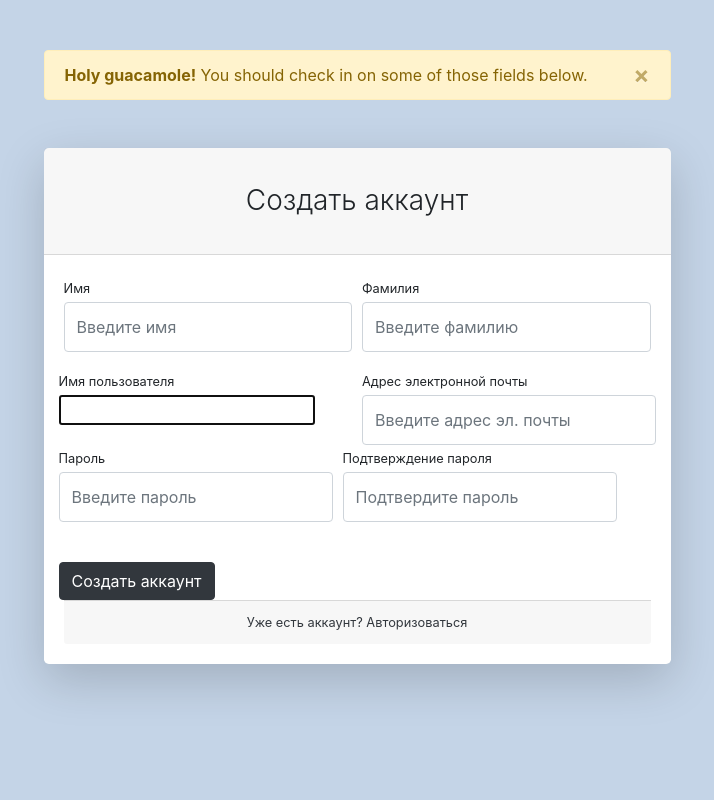
After one commit to AlexGorSvami/store, a Django app: page /users/registration/ in a window 1280 px wide. The commit adds this page. Shown: the whole page, without its empty margins (283-997 px from the left). Run offline with Django 3.2, Linux system fonts and the light colour scheme; parts of the project's set-up code (start-up, migrations or seed data) failed here and were passed over; some libraries are stand-ins or nearby versions.

Commit message:
created registration

```diff
--- a/products/templates/products/base.html
+++ b/products/templates/products/base.html
@@ -38,7 +38,7 @@
                     <a class="nav-link" href="{% url 'products:index' %}">Каталог <i class="fas fa-shopping-bag"></i> </a>
                 </li>
                 <li class="nav-item">
-                    <a class="nav-link" href="users/login.html">Войти <i class="fas fa-sign-in-alt"></i></a>
+                    <a class="nav-link" href="{% url 'users:login' %}">Войти <i class="fas fa-sign-in-alt"></i></a>
                 </li>
                 <li class="nav-item dropdown">
                     <a class="nav-link dropdown-toggle" href="#" id="navbarDropdown" role="button"
--- a/store/urls.py
+++ b/store/urls.py
@@ -19,11 +19,11 @@ from products.views import index, products
 from django.conf.urls.static import static
 from django.conf import settings
 
-
 urlpatterns = [
     path('admin/', admin.site.urls),
     path('', index, name='index'),
     path('products/', include('products.urls', namespace='products')),
+    path('users/', include('users.urls', namespace='urls'))
 ]
 
 if settings.DEBUG:
--- /dev/null
+++ b/users/forms.py
@@ -0,0 +1,35 @@
+from django import forms
+from django.contrib.auth.forms import AuthenticationForm, UserCreationForm
+
+from users.models import User
+
+
+class UserLoginFrom(AuthenticationForm):
+    username = forms.CharField(widget=forms.TextInput(attrs={
+        'class': 'form-control py-4', 'placeholder': 'Введите имя пользователя'}))
+    password = forms.CharField(widget=forms.PasswordInput(attrs={
+        'class': 'form-control  py-4', 'placeholder': 'Введите пароль'}))
+
+    class Meta:
+        model = User
+        fields = ('username', 'password')
+
+
+class UserRegistrationForm(UserCreationForm):
+    first_name = forms.CharField(widget=forms.TextInput(attrs={
+        'class': 'form-control py-4', 'placeholder': 'Введите имя'}))
+    last_name = forms.CharField(widget=forms.TextInput(attrs={
+        'class': 'form-control py-4', 'placeholder': 'Введите фамилию'}))
+
+    user_name = forms.CharField(widget=forms.TextInput(attrs={
+        'class': 'form-control py-4', 'placeholder': 'Введите имя пользователя'}))
+    email = forms.CharField(widget=forms.EmailInput(attrs={
+        'class': 'form-control py-4', 'placeholder': 'Введите адрес эл. почты'}))
+    password1 = forms.CharField(widget=forms.PasswordInput(attrs={
+        'class': 'form-control py-4', 'placeholder': 'Введите пароль'}))
+    password2 = forms.CharField(widget=forms.PasswordInput(attrs={
+        'class': 'form-control py-4', 'placeholder': 'Подтвердите пароль'}))
+
+    class Meta:
+        model = User
+        fields = ('first_name', 'last_name', 'username', 'email', 'password1', 'password2')
--- /dev/null
+++ b/users/templates/users/base.html
@@ -0,0 +1,27 @@
+{% load static %}
+
+<!DOCTYPE html>
+<html lang="en">
+<head>
+    <meta charset="utf-8"/>
+    <meta http-equiv="X-UA-Compatible" content="IE=edge"/>
+    <meta name="viewport" content="width=device-width, initial-scale=1, shrink-to-fit=no"/>
+    <meta name="description" content=""/>
+    <meta name="author" content=""/>
+    <title>Store - Авторизация</title>
+    <link href="{% static 'vendor/css/auth.css' %}" rel="stylesheet"/>
+    <script src="https://cdnjs.cloudflare.com/ajax/libs/font-awesome/5.15.1/js/all.min.js"
+            crossorigin="anonymous"></script>
+</head>
+<body class="bg-primary">
+<div id="layoutAuthentication">
+    <div id="layoutAuthentication_content">
+      {% block content %} {% endblock %}
+    </div>
+</div>
+<script src="https://code.jquery.com/jquery-3.5.1.slim.min.js" crossorigin="anonymous"></script>
+<script src="https://cdn.jsdelivr.net/npm/bootstrap@4.5.3/dist/js/bootstrap.bundle.min.js"
+        crossorigin="anonymous"></script>
+<script src="{% static 'vendor/js/auth-admin.js'%}"></script>
+</body>
+</html>
--- /dev/null
+++ b/users/templates/users/registration.html
@@ -0,0 +1,87 @@
+{% extends 'users/base.html' %}
+
+{% block content %}
+<main>
+    <div class="container">
+        <div class="row justify-content-center">
+            <div class="col-lg-7">
+                <div class="alert alert-warning alert-dismissible fade show" role="alert"
+                     style="margin-top: 50px;">
+                    <strong>Holy guacamole!</strong> You should check in on some of those fields below.
+                    <button type="button" class="close" data-dismiss="alert" aria-label="Close">
+                        <span aria-hidden="true">&times;</span>
+                    </button>
+                </div>
+                <div class="card shadow-lg border-0 rounded-lg mt-5">
+                    <div class="card-header"><h3 class="text-center font-weight-light my-4">Создать аккаунт</h3>
+                    </div>
+                    <div class="card-body">
+                        <form action="{% url 'users:registration' %}" method="post">
+                            {% csrf_token %}
+                            <div class="form-row">
+                                <div class="col-md-6">
+                                    <div class="form-group">
+                                        <label class="small mb-1" for="{{ form.first_name.id_for_label }}">
+                                            Имя
+                                        </label>
+                                        {{ form.first_name }}
+                                    </div>
+                                </div>
+                                <div class="col-md-6">
+                                    <div class="form-group">
+                                        <label class="small mb-1" for="{{ form.last_name.id_for_label }}">
+                                            Фамилия
+                                        </label>
+                                        {{ form.last_name }}
+                                    </div>
+                                </div>
+                                <div class="form-row">
+                                    <div class="col-md-6">
+                                        <label class="small mb-1" for="{{ form.username.id_for_label }}">
+                                            Имя пользователя
+                                        </label>
+                                        {{ form.username }}
+                                    </div>
+                                    <div class="col-md-6">
+                                        <label class="small mb-1" for="{{ form.email.id_for_label }}">
+                                            Адрес электронной почты
+                                        </label>
+                                        {{ form.email }}
+                                    </div>
+                                </div>
+                                <div class="form-row">
+                                    <div class="col-md-6">
+                                        <div class="form-group">
+                                            <label class="small mb-1" for="form.password1.id_for_label">
+                                                Пароль
+                                            </label>
+                                            {{ form.password1 }}
+                                        </div>
+                                    </div>
+                                    <div class="col-md-6">
+                                        <div class="form-group">
+                                            <label class="small mb-1" for="form.password2.id_for_label">
+                                                Подтверждение пароля
+                                            </label>
+                                            {{ form.password2 }}
+                                        </div>
+                                    </div>
+                                </div>
+                                <div class="form-group mt-4 mb-0">
+                                    <input class="btn btn-primary btn-block" type="submit" value="Создать аккаунт">
+                                </div>
+                        </form>
+                    </div>
+                    <div class="card-footer text-center">
+                        <div class="small">
+                            <a href="{% url 'users:login' %}">
+                                Уже есть аккаунт? Авторизоваться
+                            </a>
+                        </div>
+                    </div>
+                </div>
+            </div>
+        </div>
+    </div>
+</main>
+{% endblock %}
--- /dev/null
+++ b/users/urls.py
@@ -0,0 +1,11 @@
+from django.urls import path
+
+from users.views import login, registation
+
+app_name = 'users'
+
+urlpatterns = [
+    path('login/', login, name='login'),
+    path('registration/', registation, name='registration'),
+
+]
--- a/users/views.py
+++ b/users/views.py
@@ -1,3 +1,35 @@
-from django.shortcuts import render
+from django.shortcuts import render, HttpResponseRedirect
+from django.contrib import auth
+from django.urls import reverse
 
-# Create your views here.
+from users.models import User
+from users.forms import UserLoginFrom, UserRegistrationForm
+
+
+def login(request):
+    if request.method == 'POST':
+        form = UserLoginFrom(data=request.POST)
+        if form.is_valid():
+            username = request.POST['username']
+            password = request.POST['password']
+            user = auth.authenticate(username=username, password=password)
+            if user:
+                auth.login(request, user)
+                return HttpResponseRedirect(reverse('index'))
+
+    else:
+        form = UserLoginFrom()
+    context = {'form': UserLoginFrom()}
+    return render(request, 'users/login.html', context)
+
+
+def registation(request):
+    if request.method == 'POST':
+        form = UserRegistrationForm(data=request.POST)
+        if form.is_valid():
+            form.save()
+            return HttpResponseRedirect(reverse('users:login'))
+    else:
+        form = UserRegistrationForm()
+    context = {'form': form}
+    return render(request, 'users/registration.html', context)
```
Also changed, not shown: users/templates/users/login.html (added, +62 -0 lines).
